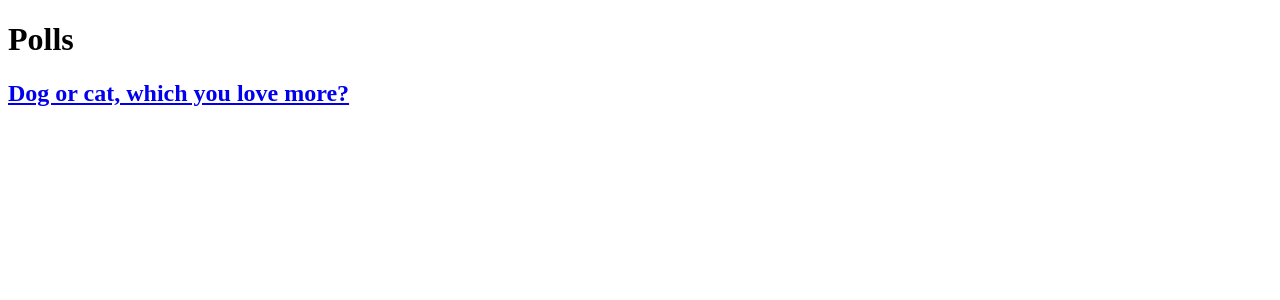
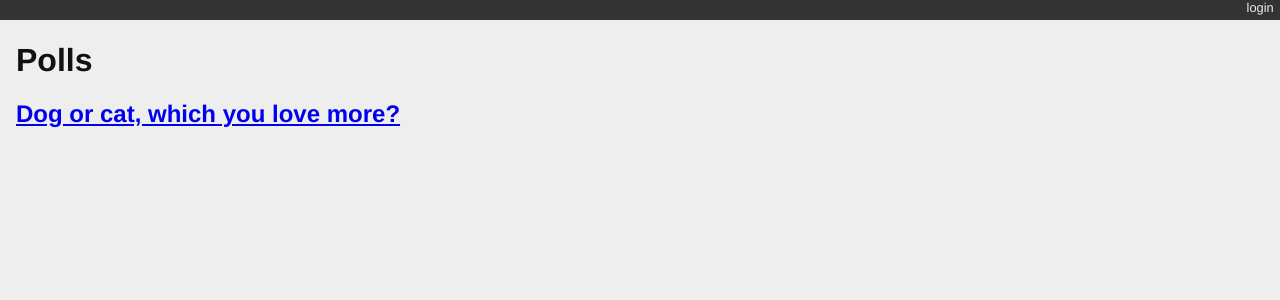
Before and after one commit to guoguoying2013/DjangoBlog, a Django app: page /polling/ in a window 1280 px wide. Shown: the top 300 px of the page. Run offline with Django 3.2, Linux system fonts and the light colour scheme; data comes from the database, SQL or seed files in the repository; both versions use the stored data as it was after the commit; parts of the project's set-up code (start-up, migrations or seed data) failed here and were passed over.

Commit message:
added log in view

```diff
--- /dev/null
+++ b/mysite/blogging/static/django_blog.css
@@ -0,0 +1,74 @@
+body {
+    background-color: #eee;
+    color: #111;
+    font-family: "HelveticaNeue-Light", "Helvetica Neue Light", "Helvetica Neue", Helvetica, Arial, "Lucida Grande", sans-serif;
+    margin:0;
+    padding:0;
+}
+#container {
+    margin:0;
+    padding:0;
+    margin-top: 0px;
+}
+#header {
+    background-color: #333;
+    border-botton: 1px solid #111;
+    margin:0;
+    padding:0;
+}
+#control-bar {
+    margin: 0em 0em 1em;
+    list-style: none;
+    list-style-type: none;
+    text-align: right;
+    color: #eee;
+    font-size: 80%;
+    padding-bottom: 0.4em;
+}
+#control-bar li {
+    display: inline-block;
+}
+#control-bar li a {
+    color: #eee;
+    padding: 0.5em;
+    text-decoration: none;
+}
+#control-bar li a:hover {
+    color: #cce;
+}
+#content {
+    margin: 0em 1em 1em;
+}
+
+ul#entries {
+    list-style: none;
+    list-style-type: none;
+}
+div.entry {
+    margin-right: 2em;
+    margin-top: 1em;
+    border-top: 1px solid #cecece;
+}
+ul#entries li:first-child div.entry {
+    border-top: none;
+    margin-top: 0em;
+}
+div.entry-body {
+    margin-left: 2em;
+}
+.notification {
+    float: right;
+    text-align: center;
+    width: 25%;
+    padding: 1em;
+}
+.info {
+    background-color: #aae;
+}
+ul.categories {
+    list-style: none;
+    list-style-type: none;
+}
+ul.categories li {
+    display: inline;
+}
--- a/mysite/blogging/urls.py
+++ b/mysite/blogging/urls.py
@@ -1,6 +1,6 @@
 from django.urls import path
 from blogging.views import stub_view
-from blogging.views import list_view
+from blogging.views import list_view, detail_view
 
 #first is url path, second is the view function name in the view.py
 urlpatterns = [
--- a/mysite/mysite/settings.py
+++ b/mysite/mysite/settings.py
@@ -120,3 +120,5 @@ USE_TZ = True
 # https://docs.djangoproject.com/en/2.1/howto/static-files/
 
 STATIC_URL = '/static/'
+LOGIN_URL = '/login/'
+LOGIN_REDIRECT_URL = '/'
--- a/mysite/mysite/templates/base.html
+++ b/mysite/mysite/templates/base.html
@@ -1,9 +1,21 @@
+{% load staticfiles %}
 <!DOCTYPE html>
 <html>
   <head>
     <title>My Django Blog</title>
+    <link type="text/css" rel="stylesheet" href="{% static 'django_blog.css' %}">
   </head>
   <body>
+    <div id="header">  {# header begins here #}
+      <ul id="control-bar">
+        {% if user.is_authenticated %}
+          {% if user.is_staff %}<li><a href="{% url 'admin:index' %}">admin</a></li>{% endif %}
+           <li><a href="{% url 'logout' %}">logout</a></li>
+          {% else %}
+           <li><a href="{% url 'login' %}">login</a></li>
+        {% endif %}
+      </ul>
+    </div>
     <div id="container">
       <div id="content">
       {% block content %}
--- a/mysite/mysite/urls.py
+++ b/mysite/mysite/urls.py
@@ -15,9 +15,12 @@ Including another URLconf
 """
 from django.contrib import admin
 from django.urls import path, include
+from django.contrib.auth.views import LoginView, LogoutView
 
 urlpatterns = [
     path('polling/', include('polling.urls')),
     path('admin/', admin.site.urls),
     path('', include('blogging.urls')),
+    path('login/', LoginView.as_view(template_name='login.html'), name="login"),
+    path('logout/', LogoutView.as_view(next_page='/'), name="logout"),
 ]
```
Also changed, not shown: mysite/mysite/templates/login.html (added, +9 -0 lines), mysite/db.sqlite3.
